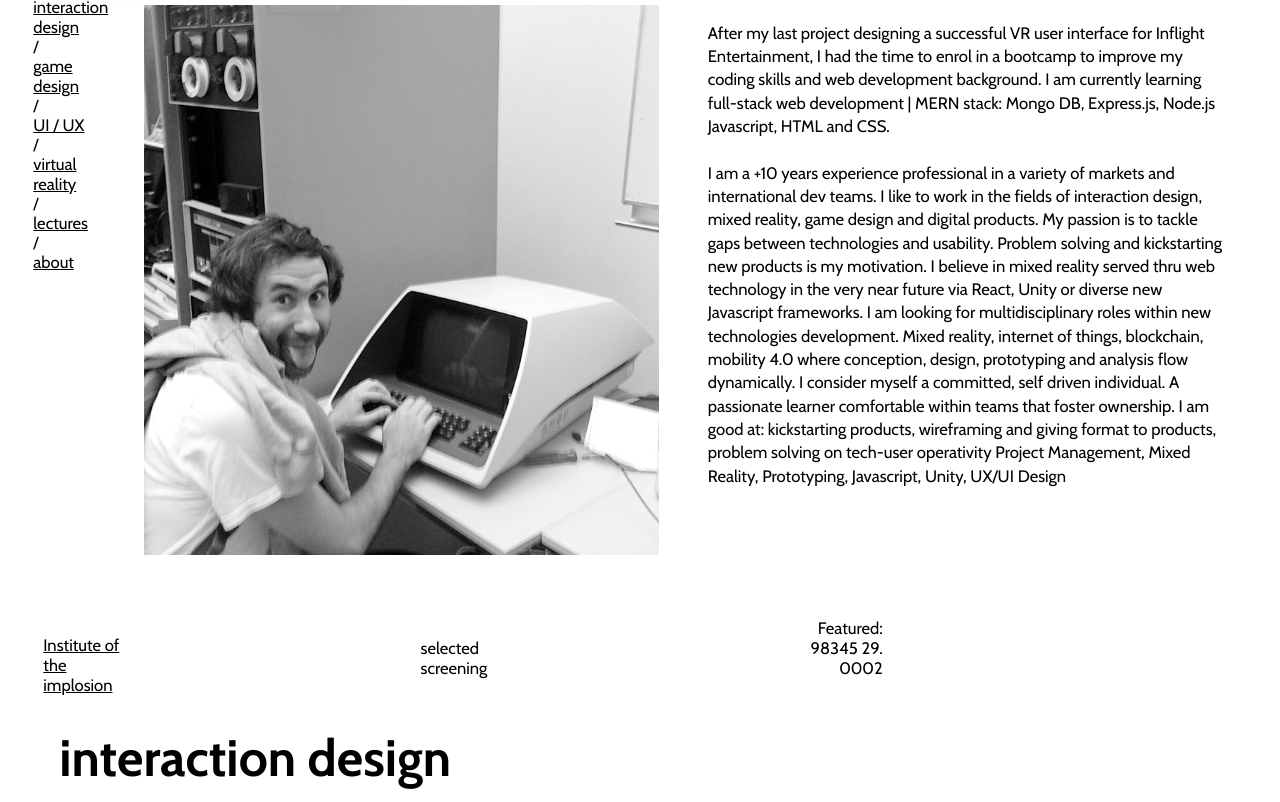
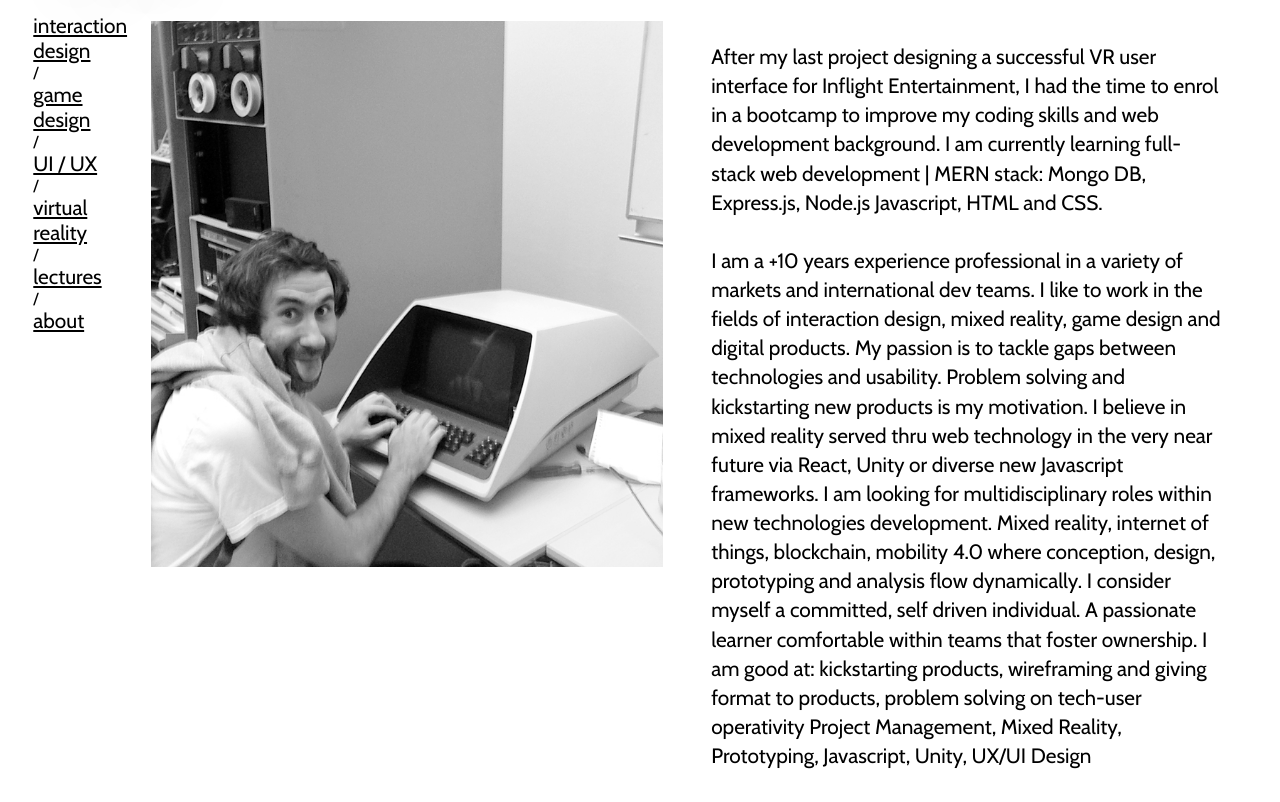
Before and after one commit to screeeen/Porfolio, a plain HTML site: page index.html in a window 1280 px wide. Shown: the part 101-903 px from the top of the page. Drawn offline with nearby package versions, Linux system fonts and the light colour scheme.

Commit message:
changed font and fixes

```diff
--- a/styles/style.scss
+++ b/styles/style.scss
@@ -11,11 +11,11 @@ $fontSize_3: 2em;
 $fontSize_4: 1.3em;
 $fontSize_5: 0.6em;
 
-$fontSize_1: 20vw;
-$fontSize_2: 4vw;
-$fontSize_3: 2vw;
-$fontSize_4: 1.3vw;
-$fontSize_5: 0.3vw;
+// $fontSize_1: 20vw;
+// $fontSize_2: 4vw;
+// $fontSize_3: 2vw;
+// $fontSize_4: 1.3vw;
+// $fontSize_5: 0.3vw;
 
 $breakpoint-tablet: 768px;
 $breakpoint-mobile: 320px;
```
Also changed, not shown: styles/style.css, 1 other file.
